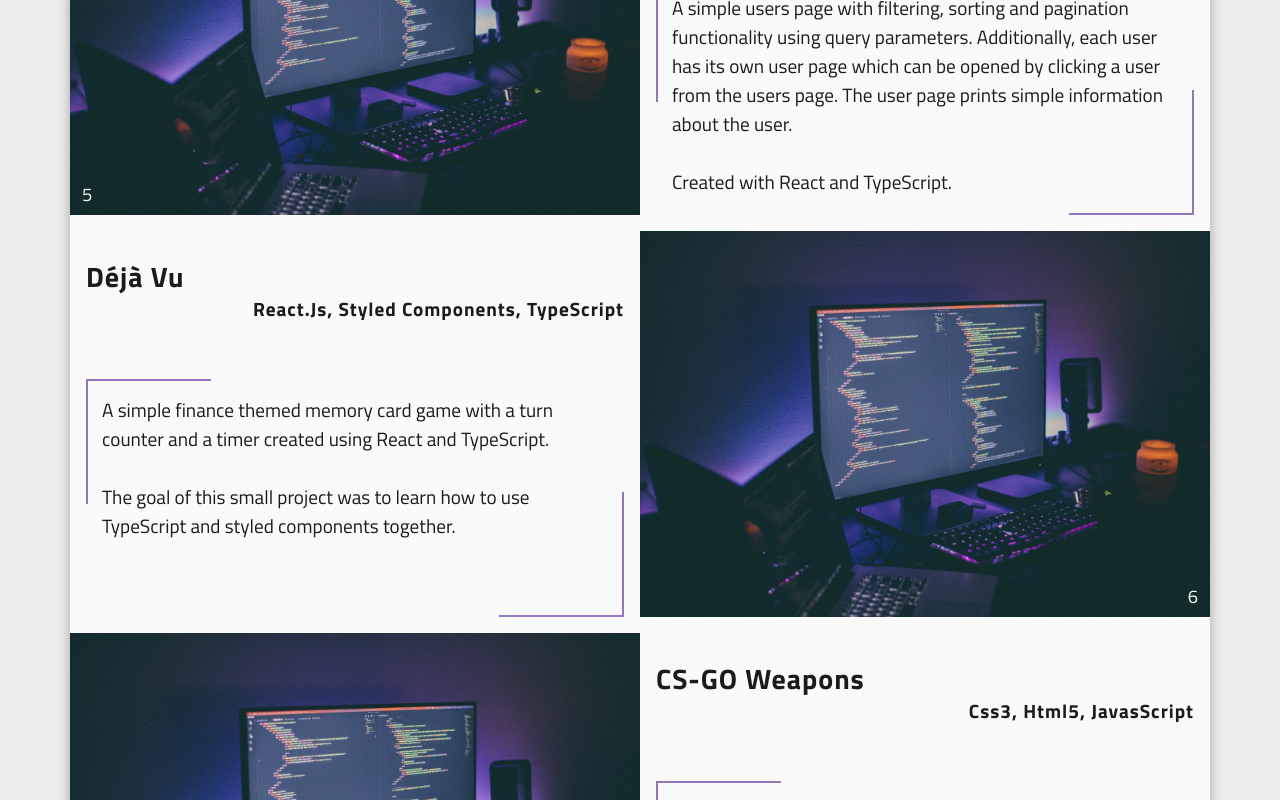
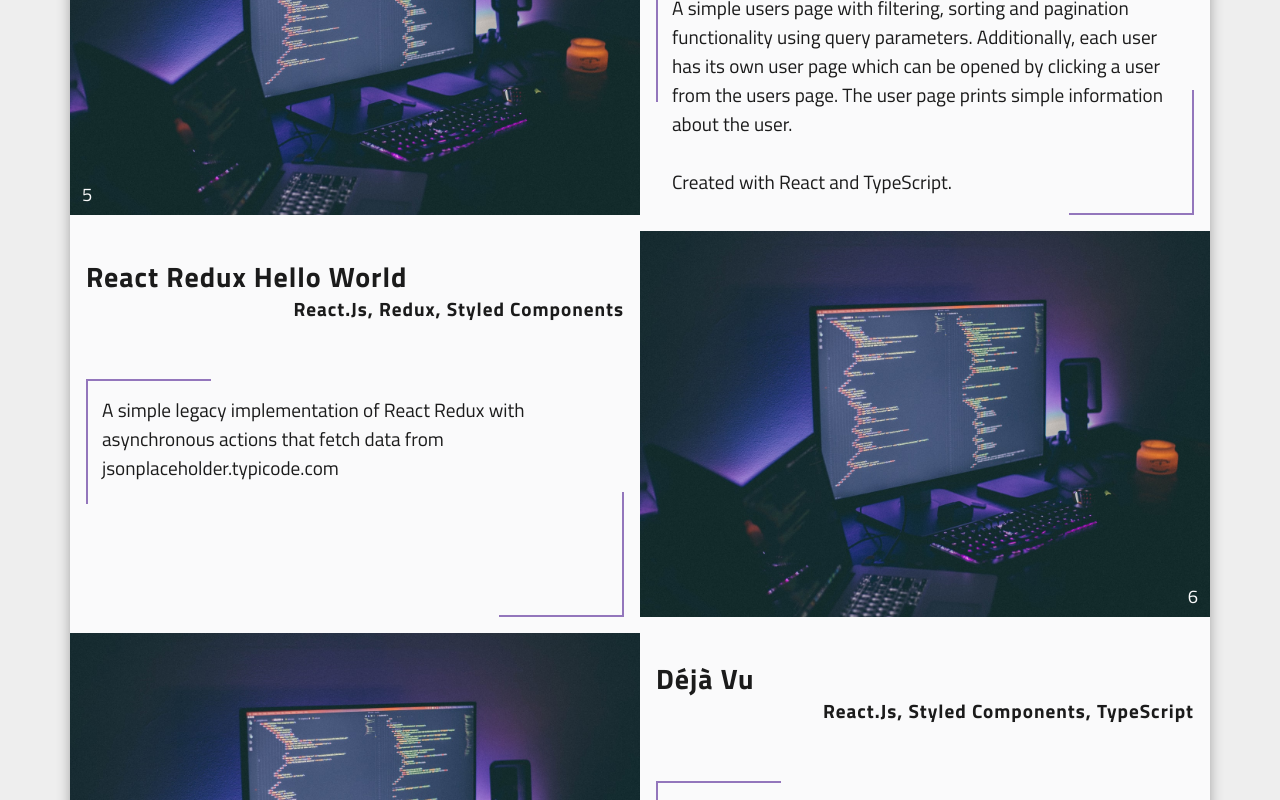
Before and after one commit to TMjewel1010/portfolio-app, a React (Create React App) app: page /projects in a window 1280 px wide. Shown: the part 2000-2800 px from the top of the page. Built offline with nearby package versions, Linux system fonts and the light colour scheme.

Commit message:
Added new project, converted project image containers to a tags

```diff
--- a/src/components/ProjectItem.js
+++ b/src/components/ProjectItem.js
@@ -42,18 +42,20 @@ const ProjectItem = ({ project, index }) => {
 
 	return (
 		<div id={index + 1} className="project-item">
-			<div
+			<a
+				href={`${project.url}`}
 				className="project-image"
-				onClick={(e) => redirectProjectUrl(e, project)}
 				onMouseOver={mouseoverImage}
 				onMouseOut={mouseoutImage}
+				rel="noreferrer"
 			>
 				<img src={project?.image || projectImg} alt="project-background" />
 				<div className="hover"></div>
 				<div id="index" className={`index ${(index + 1) % 2 === 0 ? 'right' : 'left'}`}>
 					{index + 1}
 				</div>
-			</div>
+			</a>
+
 			<div className="project-text">
 				<div className="project-header">
 					<h2>{project.title}</h2>
--- a/src/data/projects.json
+++ b/src/data/projects.json
@@ -30,6 +30,12 @@
 		"info": "A simple users page with filtering, sorting and pagination functionality using query parameters. Additionally, each user has its own user page which can be opened by clicking a user from the users page. The user page prints simple information about the user.\n\nCreated with React and TypeScript."
 	},
 	{
+		"title": "React Redux Hello World",
+		"tools": ["React.js", "Redux", "Styled Components"],
+		"url": "https://react-redux-hello-world.netlify.app/",
+		"info": "A simple legacy implementation of React Redux with asynchronous actions that fetch data from jsonplaceholder.typicode.com"
+	},
+	{
 		"title": "Déjà Vu",
 		"tools": ["React.js", "TypeScript", "Styled Components"],
 		"url": "https://dejavu-app.netlify.app/",
```
